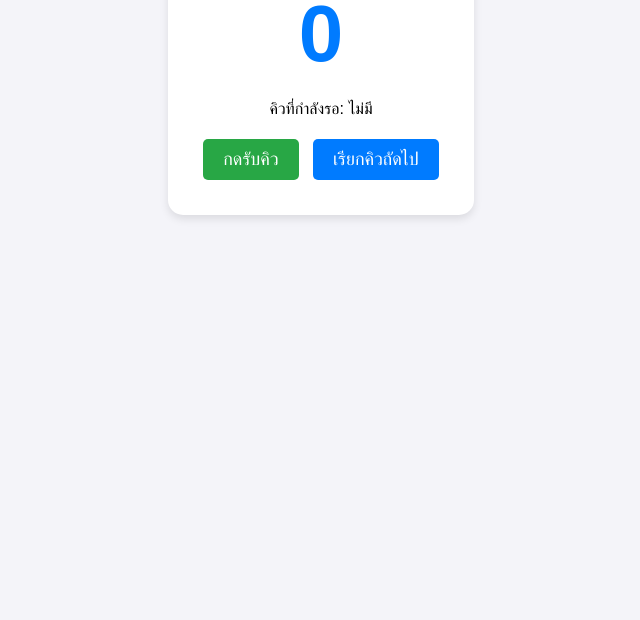
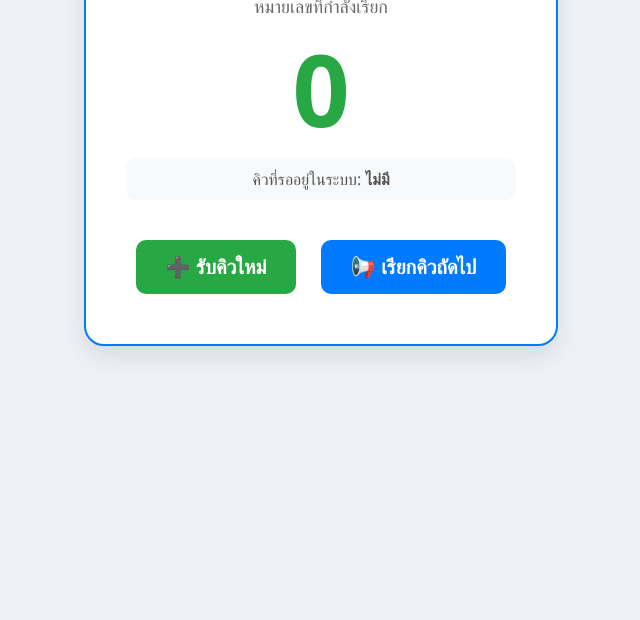
Before and after one commit to charkphandatsun-art/DATSUN-QUEUE-SYSTEM, a plain HTML site: page index.html in a window 1280 px wide. Shown: the part 180-800 px from the top of the page, without its empty margins (319-959 px from the left). Drawn offline with Linux system fonts and the light colour scheme.

Commit message:
9.index.html

```diff
--- a/index.html
+++ b/index.html
@@ -2,71 +2,83 @@
 <html lang="th">
 <head>
     <meta charset="UTF-8">
+    <meta name="viewport" content="width=device-width, initial-scale=1.0">
     <title>DATSUN Queue System</title>
     <style>
-        body { font-family: sans-serif; text-align: center; background-color: #f4f4f9; padding-top: 50px; }
-        .container { background: white; padding: 30px; border-radius: 15px; display: inline-block; box-shadow: 0 4px 8px rgba(0,0,0,0.1); }
-        h1 { color: #333; }
-        .number { font-size: 80px; font-weight: bold; color: #007bff; margin: 20px 0; }
-        button { font-size: 18px; padding: 10px 20px; cursor: pointer; border: none; border-radius: 5px; margin: 5px; }
+        body { font-family: 'Segoe UI', Tahoma, Geneva, Verdana, sans-serif; text-align: center; background-color: #eef2f7; padding-top: 50px; }
+        .container { background: white; padding: 40px; border-radius: 20px; display: inline-block; box-shadow: 0 10px 25px rgba(0,0,0,0.1); border: 2px solid #007bff; }
+        h1 { color: #007bff; margin-bottom: 10px; }
+        .status-label { font-size: 18px; color: #666; }
+        .number { font-size: 100px; font-weight: bold; color: #28a745; margin: 20px 0; line-height: 1; }
+        .controls { margin-top: 30px; }
+        button { font-size: 20px; padding: 15px 30px; cursor: pointer; border: none; border-radius: 10px; margin: 10px; transition: 0.3s; font-weight: bold; }
         .btn-get { background-color: #28a745; color: white; }
+        .btn-get:hover { background-color: #218838; }
         .btn-call { background-color: #007bff; color: white; }
+        .btn-call:hover { background-color: #0069d9; }
+        .queue-info { margin-top: 20px; padding: 10px; background: #f8f9fa; border-radius: 10px; color: #555; }
     </style>
 </head>
 <body>
 
 <div class="container">
-    <h1>ระบบจัดการคิว</h1>
+    <h1>DATSUN Queue System</h1>
+    <div class="status-label">หมายเลขที่กำลังเรียก</div>
     <div class="number" id="current-queue">0</div>
-    <p>คิวที่กำลังรอ: <span id="queue-list">ไม่มี</span></p>
-    <button class="btn-get" onclick="takeQueue()">กดรับคิว</button>
-    <button class="btn-call" onclick="callNext()">เรียกคิวถัดไป</button>
+
+    <div class="queue-info">
+        คิวที่รออยู่ในระบบ: <span id="queue-list" style="font-weight:bold;">ไม่มี</span>
+    </div>
+
+    <div class="controls">
+        <button class="btn-get" onclick="takeQueue()">➕ รับคิวใหม่</button>
+        <button class="btn-call" onclick="callNext()">📢 เรียกคิวถัดไป</button>
+    </div>
 </div>
 
 <script>
     let queue = [];
-    let currentNumber = 0;
+    let lastNumber = 0;
 
     function takeQueue() {
-        currentNumber++;
-        queue.push(currentNumber);
+        lastNumber++;
+        queue.push(lastNumber);
         updateDisplay();
+        // แจ้งเตือนสั้นๆ ว่ารับคิวแล้ว
+        console.log("รับคิวใหม่: " + lastNumber);
     }
 
     function callNext() {
         if (queue.length > 0) {
-            let serving = queue.shift();
+            let serving = queue.shift(); // ดึงคิวแรกออกมา
             document.getElementById('current-queue').innerText = serving;
             updateDisplay();
 
-            // --- โค้ดเสียงเวอร์ชันแก้ปัญหา ---
-            window.speechSynthesis.cancel(); // ล้างคิวเสียงที่ค้างอยู่เก่าๆ ออกก่อน
+            // ระบบเสียงเรียกภาษาไทย
+            playVoice(serving);
+        } else {
+            alert("ขณะนี้ไม่มีคิวรอในระบบครับ");
+        }
+    }
 
-            let msg = new SpeechSynthesisUtterance();
-            msg.text = "ขอเชิญหมายเลข " + serving + " ค่ะ";
-            msg.lang = 'th-TH';
-            msg.volume = 1; // ความดัง 0 ถึง 1
-            msg.rate = 0.9;  // ปรับให้ช้าลงนิดนึงเพื่อให้ฟังชัด
-            msg.pitch = 1;  // ระดับเสียงสูงต่ำ
+    function playVoice(num) {
+        // ยกเลิกเสียงที่กำลังพูดอยู่ก่อนหน้า (ถ้ามี)
+        window.speechSynthesis.cancel();
 
-            // ตรวจสอบว่ามีเสียงในเครื่องไหม
-            let voices = window.speechSynthesis.getVoices();
-            if (voices.length === 0) {
-                // ถ้ายังโหลดเสียงไม่เสร็จ ให้รอแป๊บเดียวแล้วลองใหม่
-                window.speechSynthesis.onvoiceschanged = () => {
-                    window.speechSynthesis.speak(msg);
-                };
-            } else {
-                window.speechSynthesis.speak(msg);
-            }
-            // -----------------------------------
+        let msg = new SpeechSynthesisUtterance();
+        msg.text = "ขอเชิญหมายเลข " + num + " ค่ะ";
+        msg.lang = 'th-TH';
+        msg.rate = 0.9; // ปรับให้พูดช้าลงนิดนึงเพื่อให้ฟังชัด
+        window.speechSynthesis.speak(msg);
+    }
 
+    function updateDisplay() {
+        let listElement = document.getElementById('queue-list');
+        if (queue.length > 0) {
+            listElement.innerText = queue.join(", ");
         } else {
-            alert("ขณะนี้ไม่มีคิวรออยู่ครับ");
+            listElement.innerText = "ไม่มี";
         }
-
-        function updateDisplay() {
-        document.getElementById('queue-list').innerText = queue.length > 0 ? queue.join(", ") : "ไม่มี";
     }
 </script>
 
```
